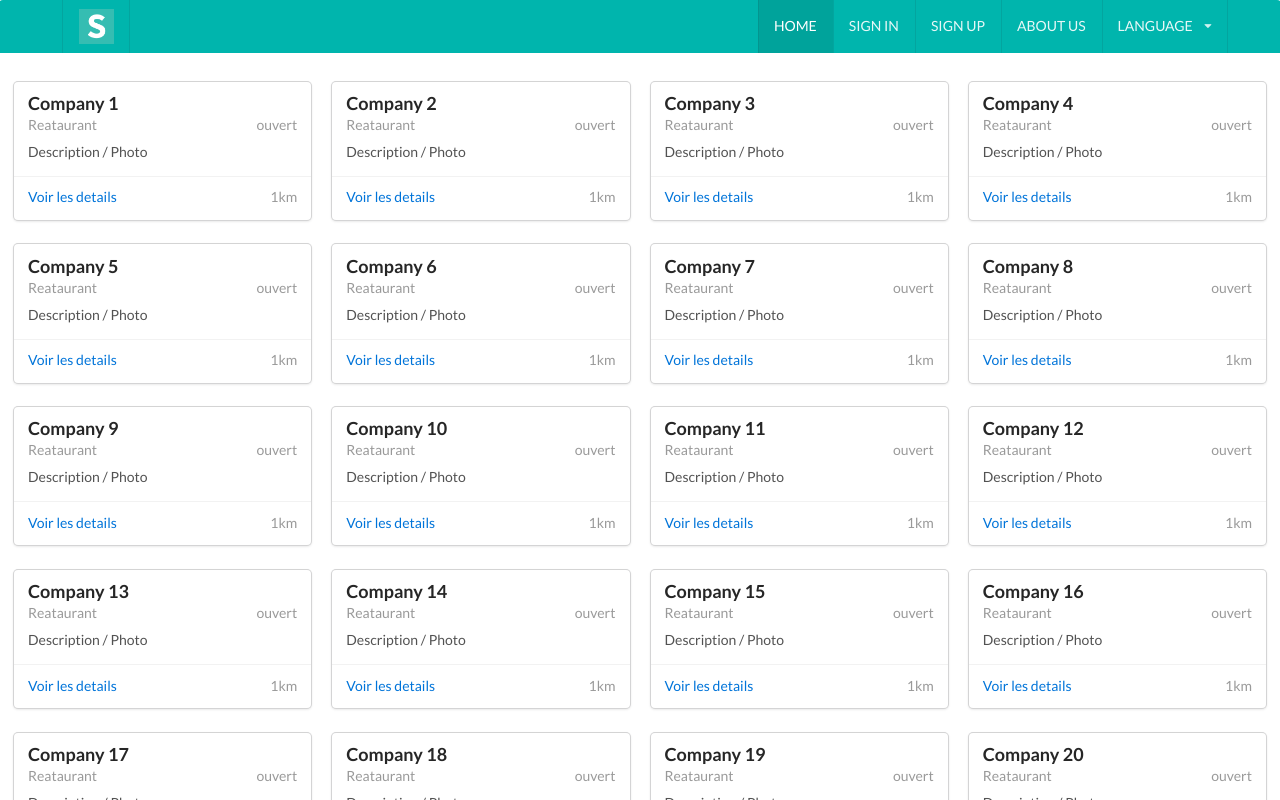
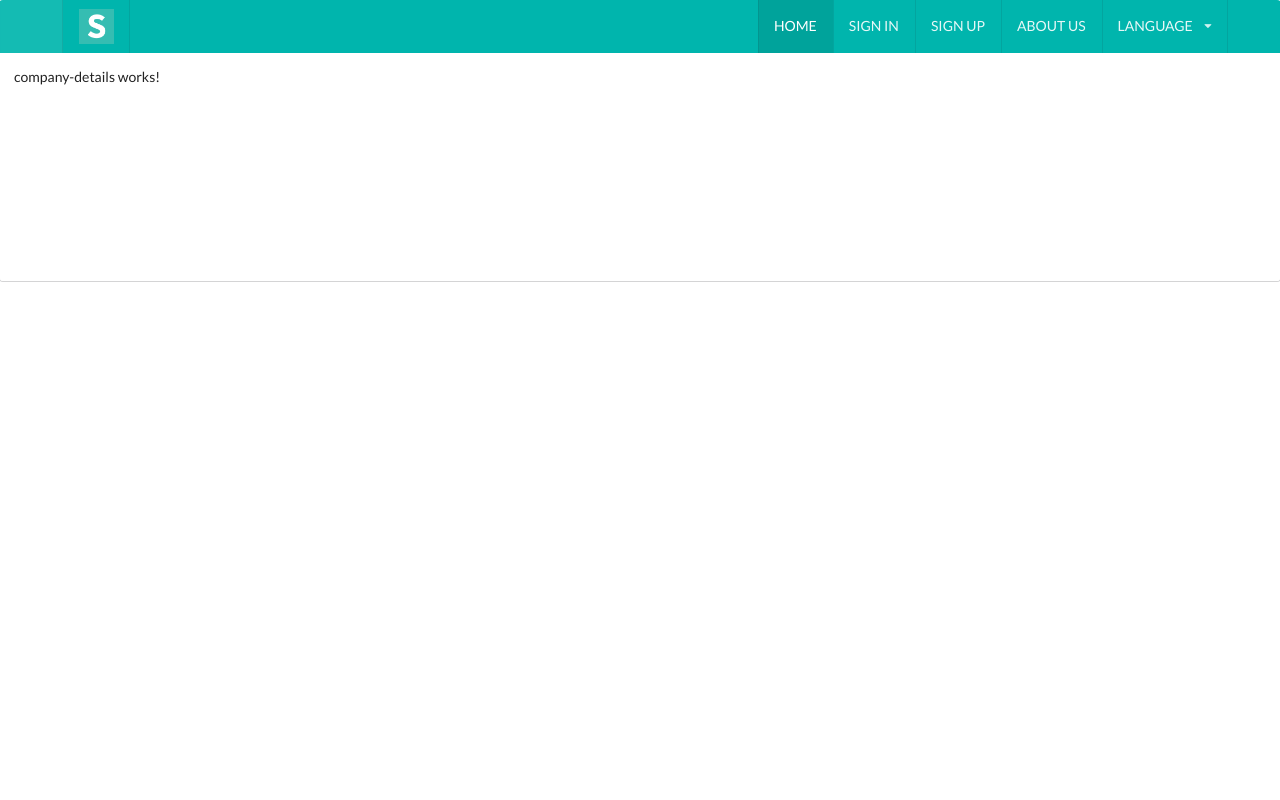
Before and after one commit to GabrielGamy/no-more-line-repo, an Angular app in the folder nomoreline-client/: page / in a window 1280 px wide. Shown: the top 800 px of the page. Built offline with nearby package versions, Linux system fonts and the light colour scheme; a web font is replaced by a local one.

Commit message:
Create company details component

```diff
--- a/nomoreline-client/src/app/app.component.html
+++ b/nomoreline-client/src/app/app.component.html
@@ -143,7 +143,8 @@
 
         <div class="pusher ">
             <div class="ui basic segment ">
-                <nomoreline-home></nomoreline-home>
+                <!--<nomoreline-home></nomoreline-home>-->
+                <nomoreline-company-details></nomoreline-company-details>
             </div>
         </div>
     </div>
--- a/nomoreline-client/src/app/app.module.ts
+++ b/nomoreline-client/src/app/app.module.ts
@@ -5,11 +5,13 @@ import { HttpModule } from '@angular/http';
 
 import { AppComponent } from './app.component';
 import { HomeComponent } from './home/home.component';
+import { CompanyDetailsComponent } from './company-details/company-details.component';
 
 @NgModule({
   declarations: [
     AppComponent,
-    HomeComponent
+    HomeComponent,
+    CompanyDetailsComponent
   ],
   imports: [
     BrowserModule,
--- /dev/null
+++ b/nomoreline-client/src/app/company-details/company-details.component.css
@@ -0,0 +1,4 @@
+#nomoreline-company-details
+{
+    height: 200px;
+}
--- /dev/null
+++ b/nomoreline-client/src/app/company-details/company-details.component.html
@@ -0,0 +1,3 @@
+<div id="nomoreline-company-details">
+  company-details works!
+</div>
--- /dev/null
+++ b/nomoreline-client/src/app/company-details/company-details.component.ts
@@ -0,0 +1,15 @@
+import { Component, OnInit } from '@angular/core';
+
+@Component({
+  selector: 'nomoreline-company-details',
+  templateUrl: './company-details.component.html',
+  styleUrls: ['./company-details.component.css']
+})
+export class CompanyDetailsComponent implements OnInit {
+
+  constructor() { }
+
+  ngOnInit() {
+  }
+
+}
```
Also changed, not shown: 1 other file (tests, documents, lock files or other folders).
